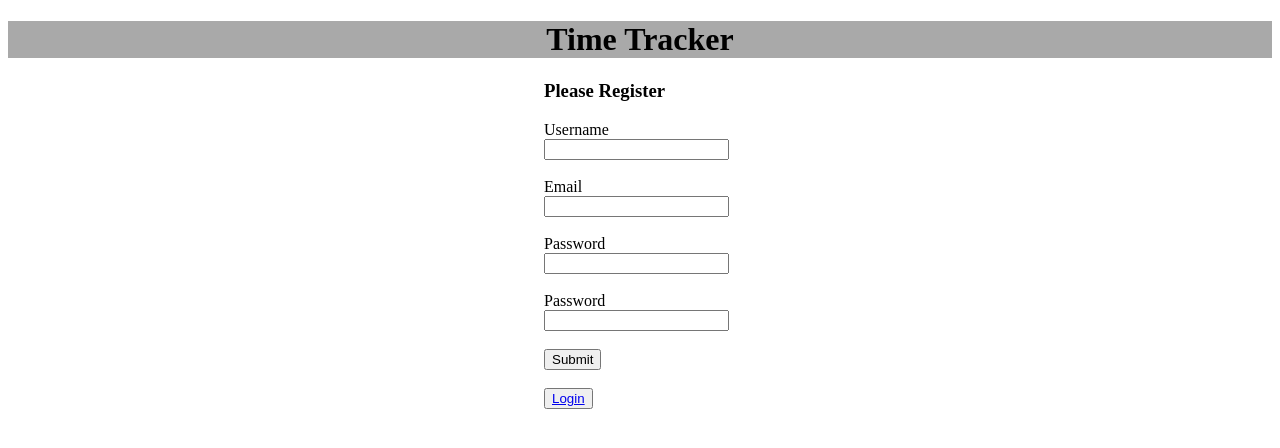
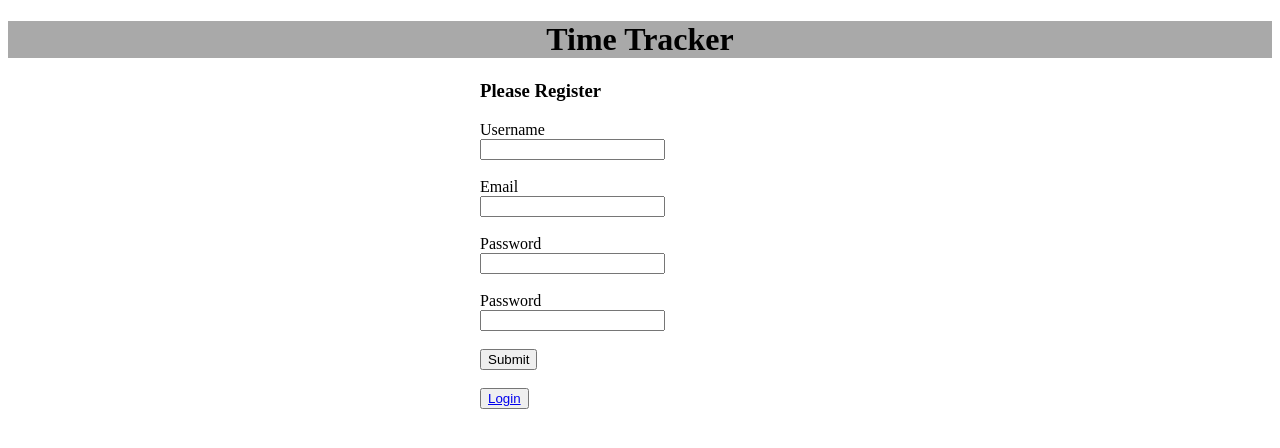
Before and after one commit to wahudong/Django_Time_tracker, a Django app: template time_track/templates/register.html in a window 1280 px wide. Shown: the top 448 px of the page. Run offline with Django 3.2, Linux system fonts and the light colour scheme; the template is opened without the code that fills it, so the values that code supplies are empty, except form fields; tables that the repository leaves empty hold one stand-in row (values such as "Sample post"); form fields are guessed from the names that the template uses.

Commit message:
add error message on register page

```diff
--- a/time_track/templates/register.html
+++ b/time_track/templates/register.html
@@ -2,7 +2,7 @@
 
 {% block content %}
 
-<div class="auto-margin" style="width: 15vw; padding:20 auto;">
+<div class="auto-margin" style="width: 25vw; padding:30 auto;">
   <h3>Please Register</h3>
   <form action="" method="POST">
     {% csrf_token %}
@@ -35,6 +35,6 @@
 
   <button><a href="{% url 'login'%}">Login</a></button>
   <br>
-  <p>{{message}}</p>
+  <p>{{form.errors}}</p>
 </div>
 {%endblock%}
```
